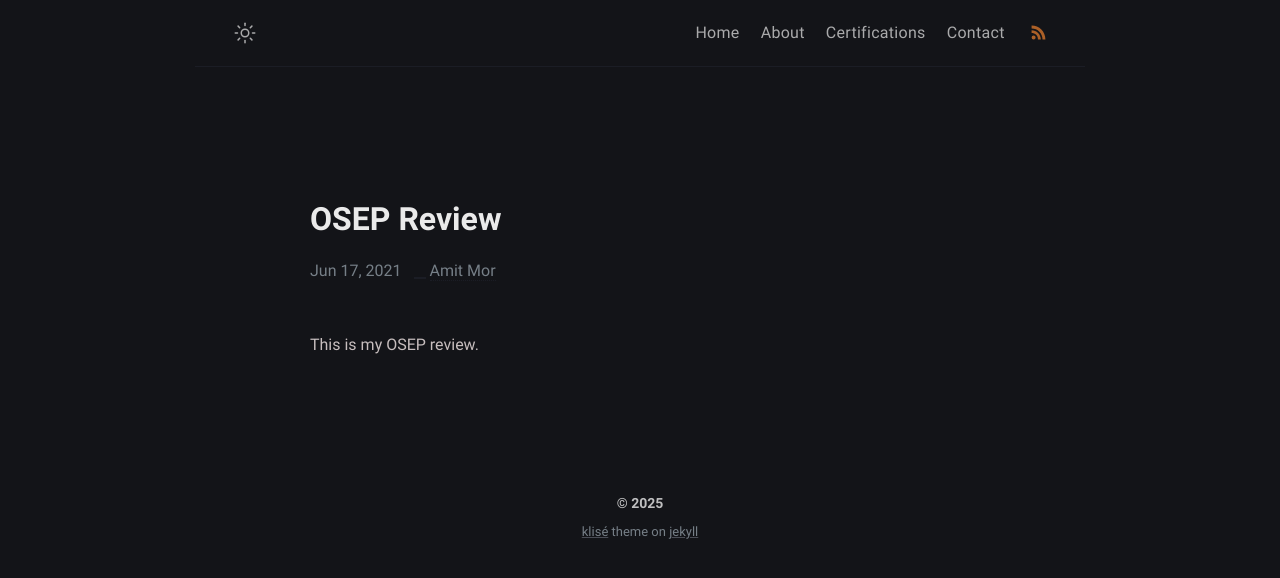
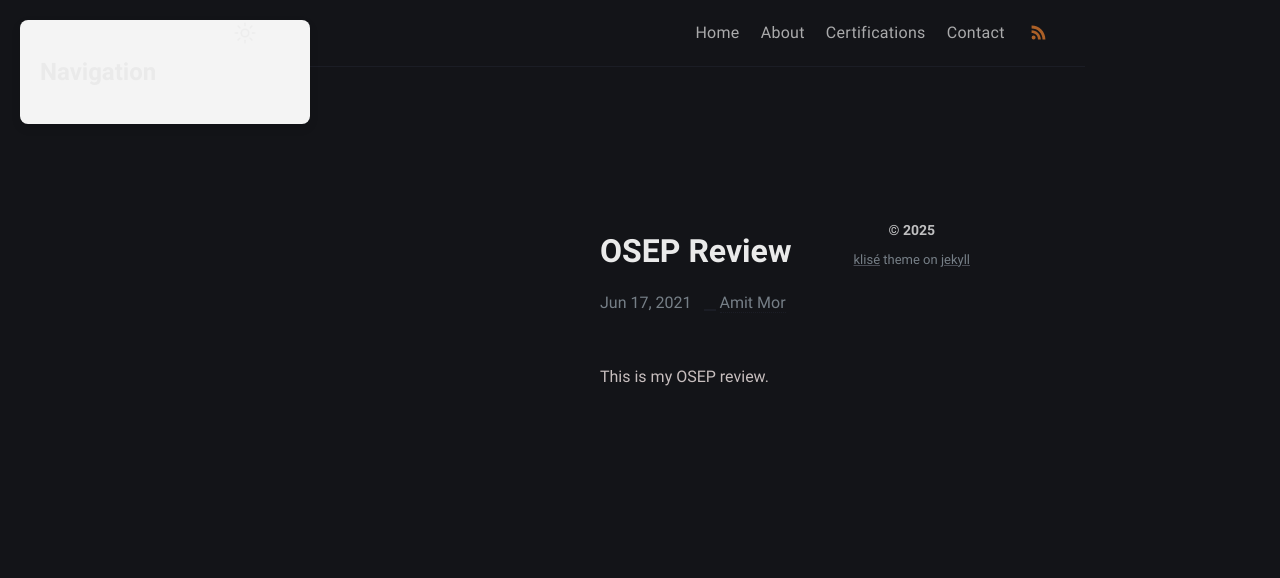
Before and after one commit to Extravenger/extravenger.github.io, a Jekyll site: the page built from _posts/OSEP-Review/2025-02-10-osep-review.md, in a window 1280 px wide. Shown: the top 578 px of the page. Built offline with Jekyll 4.4.1, drawn with Linux system fonts in a browser that asks for light colours.

Commit message:
Update post.html

```diff
--- a/_layouts/post.html
+++ b/_layouts/post.html
@@ -29,8 +29,17 @@
   </script>
 
   {% include navbar.html %}
-  <div class="wrapper post">
-    <main class="page-content" aria-label="Content">
+  <div class="wrapper post" style="display: flex; padding: 20px;">
+    <!-- Sidebar -->
+    <div class="sidebar">
+      <h3>Navigation</h3>
+      <ul id="sidebar-links">
+        <!-- Links to headers will be dynamically inserted here -->
+      </ul>
+    </div>
+
+    <!-- Main content -->
+    <main class="page-content" aria-label="Content" style="flex-grow: 1;">
       <article itemscope itemtype="https://schema.org/BlogPosting">
 
         <header class="header">
@@ -91,6 +100,73 @@
 
     {% include footer.html %}
   </div>
+
+  <script>
+    // JavaScript to populate the sidebar with header links
+    document.addEventListener("DOMContentLoaded", function() {
+      const headers = document.querySelectorAll(".post-body h1, .post-body h2, .post-body h3, .post-body h4, .post-body h5, .post-body h6");
+      const sidebarLinks = document.getElementById("sidebar-links");
+
+      headers.forEach(function(header, index) {
+        const id = `header-${index}`;
+        header.id = id; // Set an id to the header for linking
+
+        const link = document.createElement("li");
+        link.innerHTML = `<a href="#${id}">${header.innerHTML}</a>`;
+        sidebarLinks.appendChild(link);
+      });
+    });
+  </script>
+
+  <style>
+    /* Sidebar styles */
+    .sidebar {
+      width: 250px;
+      position: fixed;
+      top: 20px;
+      left: 20px;
+      padding: 20px;
+      background: #f4f4f4;
+      box-shadow: 0 4px 10px rgba(0, 0, 0, 0.1);
+      border-radius: 8px;
+      max-height: calc(100vh - 40px);
+      overflow-y: auto;
+    }
+
+    .sidebar h3 {
+      margin-bottom: 10px;
+      font-size: 1.5rem;
+    }
+
+    .sidebar ul {
+      list-style: none;
+      padding: 0;
+      margin: 0;
+    }
+
+    .sidebar li {
+      margin-bottom: 10px;
+    }
+
+    .sidebar a {
+      text-decoration: none;
+      color: #333;
+      font-size: 1rem;
+      font-weight: 600;
+      transition: color 0.3s ease;
+    }
+
+    .sidebar a:hover {
+      color: #0096FF;
+    }
+
+    /* Adjust the content area to make room for the sidebar */
+    .page-content {
+      margin-left: 270px; /* Room for the sidebar */
+      padding: 20px;
+    }
+  </style>
+
 </body>
 
 </html>
```
